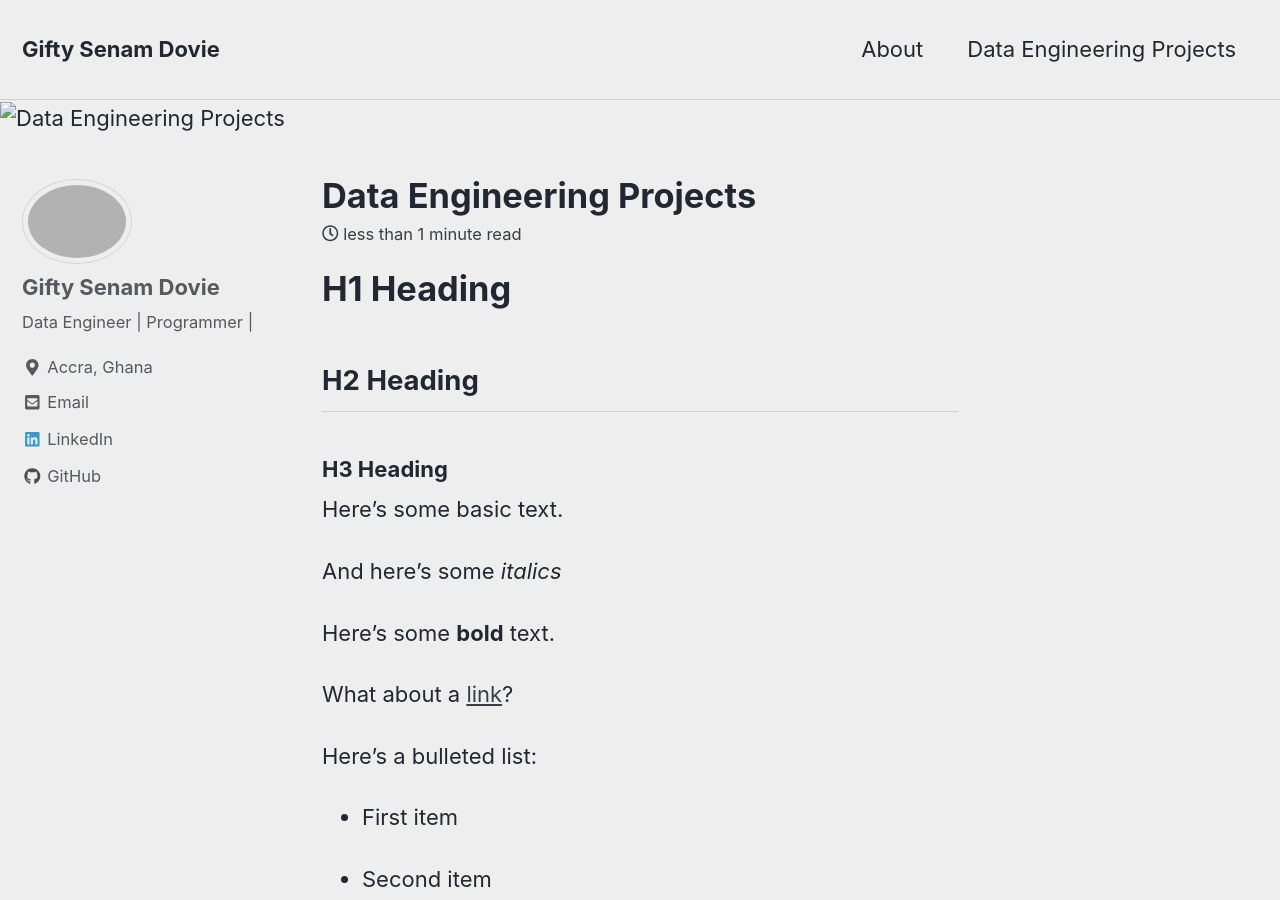
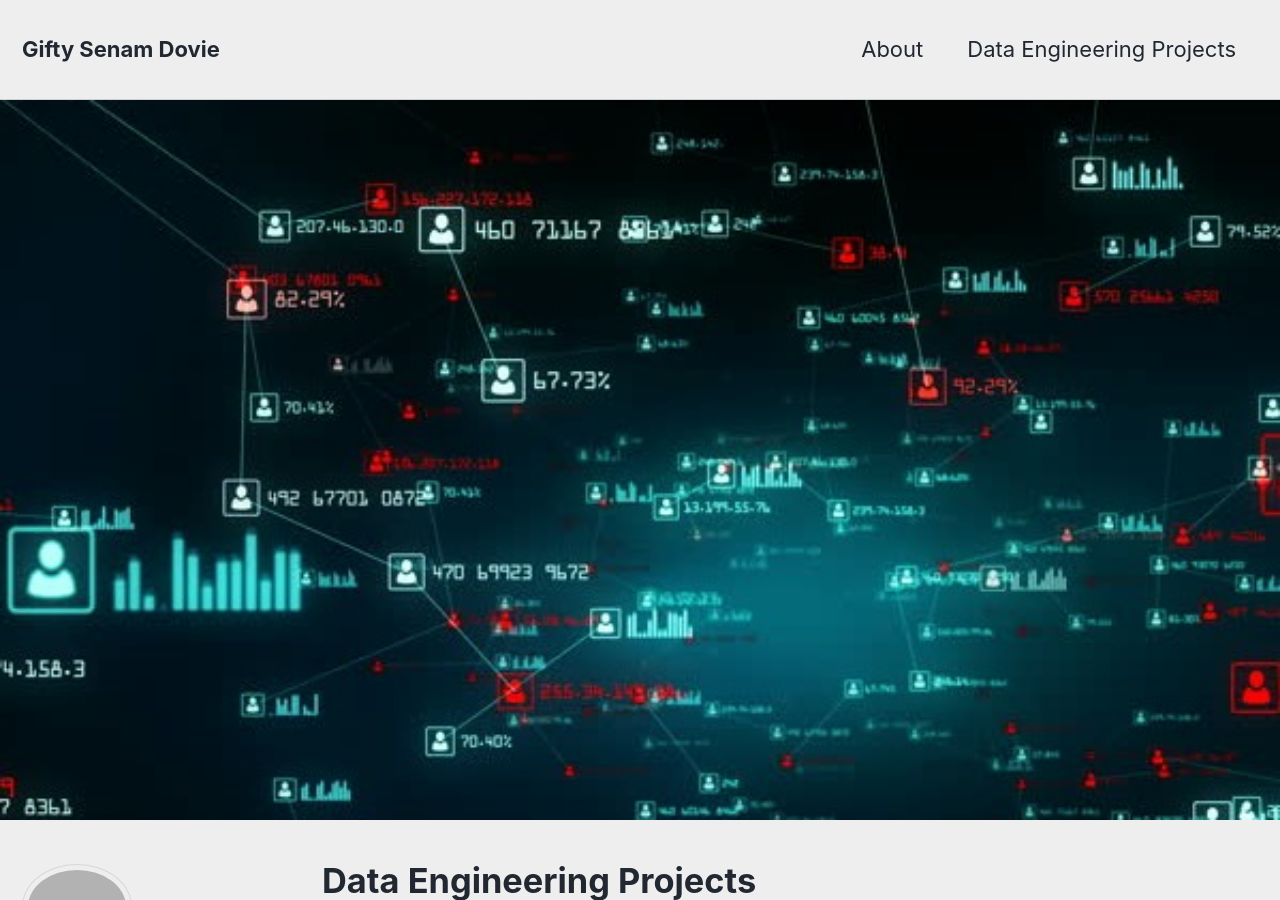
Before and after one commit to EnaSmoak/EnaSmoak.github.io, a Jekyll site: the page built from _posts/2018-01-28-perceptron.md, in a window 1280 px wide and 900 px high. Built offline with Jekyll 4.4.1, drawn with Linux system fonts in a browser that asks for light colours; nearby versions of some CDN libraries; formulas are drawn with MathJax 3.

Commit message:
lets try again and see

```diff
--- a/_posts/2018-01-28-perceptron.md
+++ b/_posts/2018-01-28-perceptron.md
@@ -3,7 +3,7 @@ title: "Data Engineering Projects"
 date: 2018-01-28
 tags: [data engineering, data science, clean messy data]
 header:
-  image: "/images/back.jpeg"
+  image: "/images/perceptron/background2.jpg"
 excerpt: "Data Manipulation, Web Scraping, Stream Processing, Data Mining"
 mathjax: "true"
 ---
```
Also changed, not shown: images/perceptron/background2.jpg (renamed from images/banners/background2.jpg).
